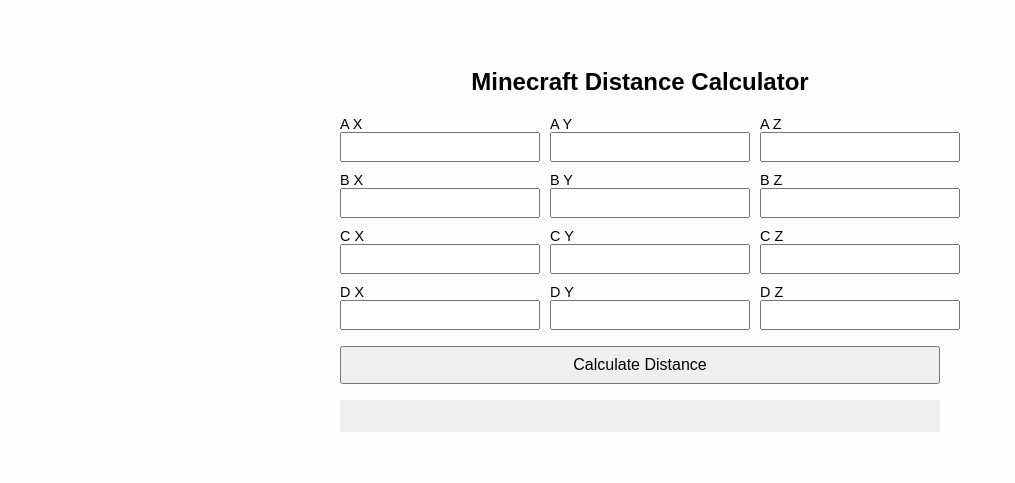
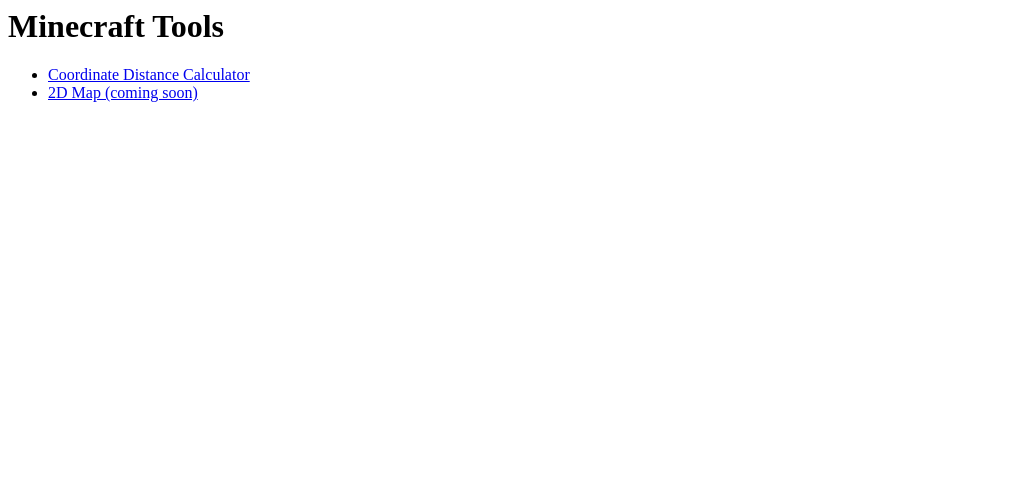
Before and after one commit to blackjeff12300/minecraft-distance, a plain HTML site: page index.html in a window 1280 px wide. Shown: the whole page, without its empty margins (0-1015 px from the left). Drawn offline with Linux system fonts and the light colour scheme.

Commit message:
Update index.html

```diff
--- a/index.html
+++ b/index.html
@@ -1,119 +1,5 @@
-<!DOCTYPE html>
-<html lang="en">
-<head>
-  <meta charset="UTF-8">
-  <meta name="viewport" content="width=device-width, initial-scale=1.0">
-  <title>Minecraft Coordinate Distance Calculator</title>
-  <style>
-    body {
-      font-family: sans-serif;
-      max-width: 600px;
-      margin: 2em auto;
-      padding: 1em;
-      background: #fdfdfd;
-    }
-    h2 {
-      text-align: center;
-    }
-    .point-group {
-      display: flex;
-      gap: 10px;
-      margin-bottom: 10px;
-    }
-    label {
-      display: flex;
-      flex-direction: column;
-      font-size: 0.9em;
-      flex: 1;
-    }
-    input {
-      padding: 5px;
-      font-size: 1em;
-    }
-    button {
-      padding: 0.5em 1em;
-      font-size: 1em;
-      margin: 1em 0;
-      display: block;
-      width: 100%;
-    }
-    .result {
-      background: #eee;
-      padding: 1em;
-      white-space: pre-line;
-    }
-  </style>
-</head>
-<body>
-  <h2>Minecraft Distance Calculator</h2>
-
-  <div id="points">
-    <div class="point-group">
-      <label>A X<input type="number" id="Ax"></label>
-      <label>A Y<input type="number" id="Ay"></label>
-      <label>A Z<input type="number" id="Az"></label>
-    </div>
-    <div class="point-group">
-      <label>B X<input type="number" id="Bx"></label>
-      <label>B Y<input type="number" id="By"></label>
-      <label>B Z<input type="number" id="Bz"></label>
-    </div>
-    <div class="point-group">
-      <label>C X<input type="number" id="Cx"></label>
-      <label>C Y<input type="number" id="Cy"></label>
-      <label>C Z<input type="number" id="Cz"></label>
-    </div>
-    <div class="point-group">
-      <label>D X<input type="number" id="Dx"></label>
-      <label>D Y<input type="number" id="Dy"></label>
-      <label>D Z<input type="number" id="Dz"></label>
-    </div>
-  </div>
-
-  <button onclick="calculate()">Calculate Distance</button>
-  <div class="result" id="output"></div>
-
-  <script>
-    function calculate() {
-      const names = ['A', 'B', 'C', 'D'];
-      const points = [];
-
-      for (let name of names) {
-        const x = document.getElementById(name + 'x').value;
-        const y = document.getElementById(name + 'y').value;
-        const z = document.getElementById(name + 'z').value;
-        if (x && z) {
-          points.push({
-            name,
-            x: parseFloat(x),
-            y: y ? parseFloat(y) : null,
-            z: parseFloat(z)
-          });
-        }
-      }
-
-      if (points.length < 2) {
-        document.getElementById("output").textContent = "Please enter at least 2 coordinate points (X and Z required).";
-        return;
-      }
-
-      let result = "";
-      let total = 0;
-
-      for (let i = 0; i < points.length; i++) {
-        const a = points[i];
-        const b = points[(i + 1) % points.length];
-        const dx = b.x - a.x;
-        const dz = b.z - a.z;
-        const dy = (a.y !== null && b.y !== null) ? (b.y - a.y) : 0;
-        const dist = Math.sqrt(dx * dx + dy * dy + dz * dz);
-        result += `${a.name} → ${b.name}: ${dist.toFixed(2)} blocks\n`;
-        total += dist;
-      }
-
-      result += `\nTotal distance: ${total.toFixed(2)} blocks`;
-      document.getElementById("output").textContent = result;
-    }
-  </script>
-</body>
-</html>
+<h1>Minecraft Tools</h1>
+<ul>
+  <li><a href="distance.html">Coordinate Distance Calculator</a></li>
+  <li><a href="#">2D Map (coming soon)</a></li>
+</ul>
```
